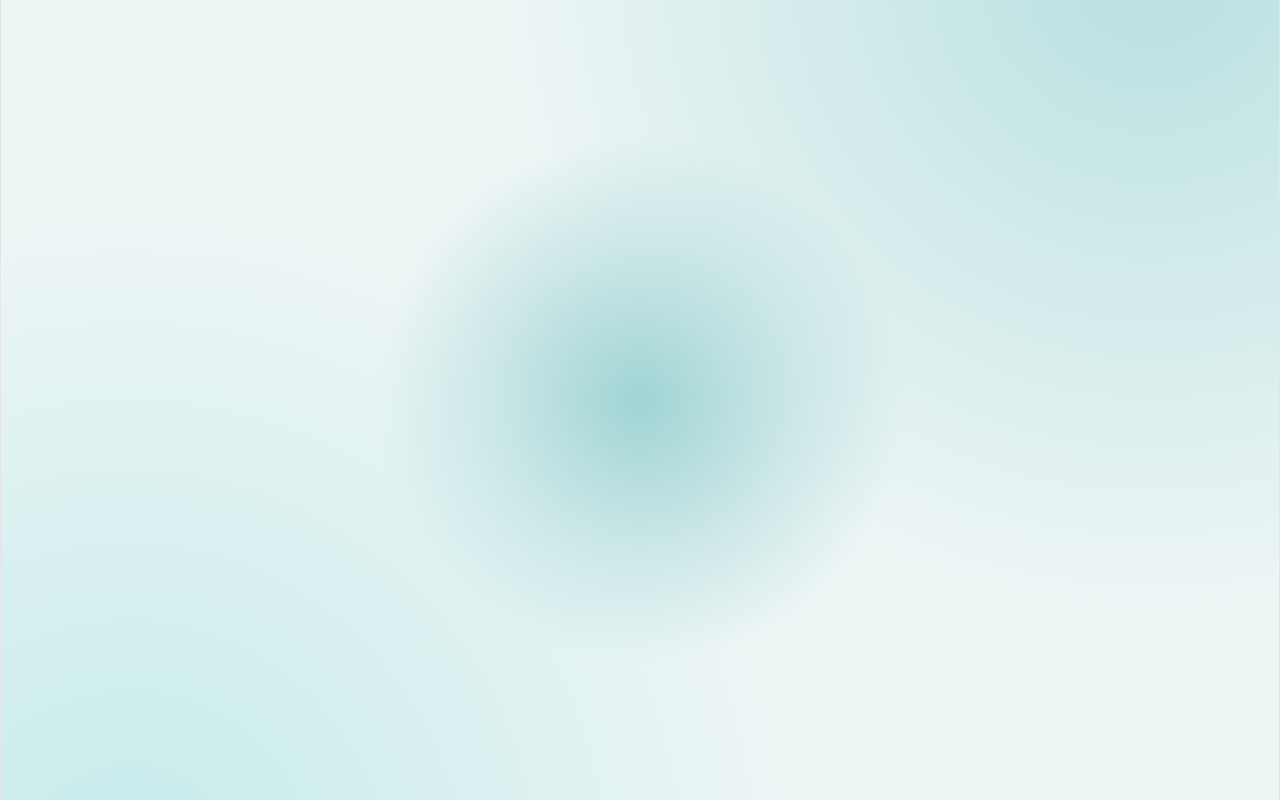
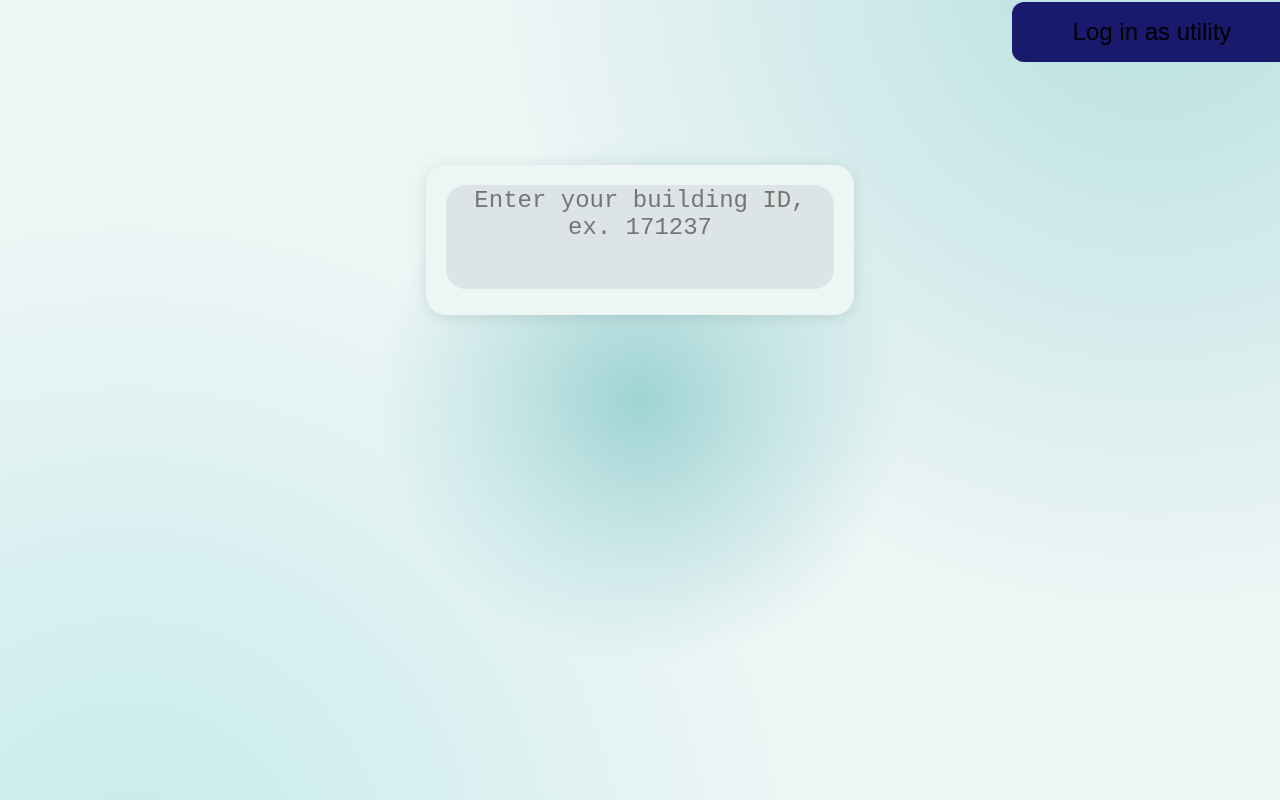
Before and after one commit to 1nuc/dashboard_load_profile, a React (Vite) app: page / in a window 1280 px wide. Before the commit this address had no page. Built offline with nearby package versions, Linux system fonts and the light colour scheme.

Commit message:
save updates

```diff
--- a/src/App.css
+++ b/src/App.css
@@ -24,7 +24,6 @@ body {
   radial-gradient(circle at 90% -5%, #B8E0E0 0%, transparent 45%),
   radial-gradient(circle at 10% 110%, #C5EBEB 0%, transparent 45%),
   radial-gradient(circle at 50% 50%, #A0D4D4 0%, transparent 35%);
-
 }
 
 .dashboard {
@@ -43,3 +42,35 @@ body {
   height: 100% !important;
   width: 100% !important;
 }
+.bldg-id{
+  color: #ffffff;
+  font-size:24px;
+  border-radius: 20px;
+  background-color: #DCE4E6;
+  border: 0;
+  display: flex;
+  align-items: center;
+  height: 100px;
+  width: 30vw;
+  text-align: center;
+  resize: none;
+  color: black;
+}
+.input-card{
+  height: 150px;
+  background-color: #EDF5F5;
+  padding: 20px;
+  border-radius: 20px;
+  box-shadow: 0 2px 15px rgba(0,0,0,0.1);
+  box-sizing: border-box;
+  position: fixed;
+  top: 30%;
+  left: 50%;
+  transform: translate(-50%, -50%);
+}
+.btn-utility{
+  position: fixed;
+  top: 4%;
+  left: 90%;
+  transform: translate(-50%, -50%);
+}
--- a/src/App.jsx
+++ b/src/App.jsx
@@ -3,12 +3,16 @@ import viteLogo from './assets/vite.svg';
 import { Routes, Route, BrowserRouter } from 'react-router-dom';
 import './App.css';
 import { Dashboard } from './pages/dashboard/dashboard';
+import { HomePanel } from './pages/Home/home'
 
 function App() {
   return (
       <BrowserRouter>
+          <button className="btn-utility"> Log in as utility
+          </button>
           <Routes>
               <Route path='/dashboard' element={ <Dashboard/>}/>
+              <Route path='/' element={ <HomePanel/>}/>
           </Routes>
       </BrowserRouter>
   )
--- a/src/index.css
+++ b/src/index.css
@@ -1,20 +1,7 @@
 :root {
-  --text: #6b6375;
-  --text-h: #08060d;
-  --bg: #fff;
-  --border: #e5e4e7;
-  --code-bg: #f4f3ec;
-  --accent: #aa3bff;
-  --accent-bg: rgba(170, 59, 255, 0.1);
-  --accent-border: rgba(170, 59, 255, 0.5);
-  --social-bg: rgba(244, 243, 236, 0.5);
-  --shadow:
-    rgba(0, 0, 0, 0.1) 0 10px 15px -3px, rgba(0, 0, 0, 0.05) 0 4px 6px -2px;
-
-  --sans: system-ui, 'Segoe UI', Roboto, sans-serif;
-  --heading: system-ui, 'Segoe UI', Roboto, sans-serif;
-  --mono: ui-monospace, Consolas, monospace;
-
+  font-family: system-ui, Avenir, Helvetica, Arial, sans-serif;
+  line-height: 1.5;
+  font-weight: 400;
   font: 18px/145% var(--sans);
   letter-spacing: 0.18px;
   color-scheme: light dark;
@@ -105,3 +92,12 @@ code {
   padding: 4px 8px;
   background: var(--code-bg);
 }
+button{
+  background: #19196E;
+  font-size: 24px;
+  border: 0;
+  border-radius: 12px;
+  height: 60px;
+  cursor: pointer;
+  width: 280px;
+}
--- a/src/pages/Home/home.jsx
+++ b/src/pages/Home/home.jsx
@@ -1,8 +1,13 @@
-import { useState } from 'react-router-dom'
+import { useState } from 'react'
 
-export const userPanel=() =>{
+export const HomePanel=() =>{
+  const [bldg_id, setBldg_id]=useState(null);
   return (
     <div className="input-card">
+          <label className="input-label">
+               <textarea className="bldg-id" value={bldg_id} onChange={(e)=> setBldg_id(e.target.value)}
+      placeholder='Enter your building ID, ex. 171237'/>
+          </label>
     </div>
   )
 };
```
